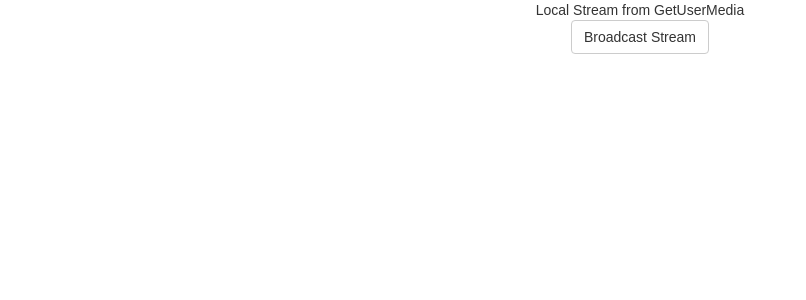
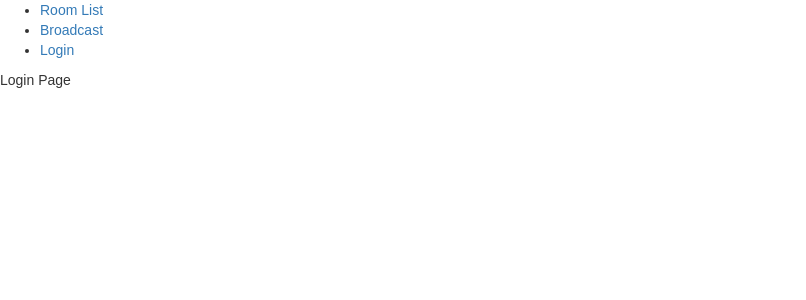
Before and after one commit to murillo128/media-server-test, a React (Create React App) app: page /login in a window 1280 px wide. Shown: the top 300 px of the page, without its empty margins (0-806 px from the left). Built offline with nearby package versions, Linux system fonts and the light colour scheme; no server answers.

Commit message:
routing added

```diff
--- a/package.json
+++ b/package.json
@@ -16,8 +16,9 @@
     "react": "^15.5.4",
     "react-bootstrap": "^0.31.0",
     "react-dom": "^15.5.4",
-    "react-router": "~3.0.2",
-    "react-router-bootstrap": "^0.23.3",
+    "react-router": "^4.1.1",
+    "react-router-bootstrap": "^0.24.2",
+    "react-router-dom": "^4.1.1",
     "semantic-sdp": "2.0.0",
     "uuid": "^3.0.1",
     "ws": "^2.0.2"
--- a/src/App.js
+++ b/src/App.js
@@ -1,49 +1,19 @@
 import React from 'react';
-import ReactDOM from 'react-dom';
-import { Router, Route, browserHistory, Link } from 'react-router';
 
 import './App.css';
-import RoomList from './pages/roomlist';
-import Broadcast from './pages/broadcast';
 
-import { Nav, Navbar, NavItem, Button, NavLink } from 'react-bootstrap';
-import { LinkContainer } from 'react-router-bootstrap';
+import Header from './components/header';
+import Main from './main';
 
-export default class App extends React.PureComponent {
+export default class App extends React.Component {
 
     render() {
 
-        let component = this.props.children || <Broadcast />;
-
         return (
-          <div className="App">
-
-              {/*<Navbar>*/}
-                  {/*<Navbar.Header>*/}
-                      {/*<Navbar.Brand>*/}
-                          {/*<a href="/">Medooze Media Server Example</a>*/}
-                      {/*</Navbar.Brand>*/}
-                  {/*</Navbar.Header>*/}
-                  {/*<Nav>*/}
-                      {/*/!*<LinkContainer to="/broadcast">*!/*/}
-                          {/*/!*<NavItem>Broadcast</NavItem>*!/*/}
-                      {/*/!*</LinkContainer>*!/*/}
-                      {/*/!*<LinkContainer to="/roomlist">*!/*/}
-                          {/*/!*<NavItem>RoomList</NavItem>*!/*/}
-                      {/*/!*</LinkContainer>*!/*/}
-                  {/*</Nav>*/}
-              {/*</Navbar>*/}
-
-              {component}
-
+          <div>
+              <Header />
+              <Main />
           </div>
         );
     }
 }
-
-// ReactDOM.render(<Router history={browserHistory}>
-//     <Route path='/' component={App}>
-//         <Route path='broadcast' component={Broadcast}></Route>
-//         <Route path='roomlist' component={RoomList}></Route>
-//     </Route>
-// </Router>, document.getElementById('root'));
--- /dev/null
+++ b/src/components/header.js
@@ -0,0 +1,17 @@
+import React from 'react';
+import { Link } from 'react-router-dom';
+
+const Header = () => (
+
+    <header>
+        <nav>
+            <ul>
+                <li><Link to='/roomlist'>Room List</Link></li>
+                <li><Link to='/broadcast'>Broadcast</Link></li>
+                <li><Link to='/login'>Login</Link></li>
+            </ul>
+        </nav>
+    </header>
+);
+
+module.exports = Header;
--- a/src/index.js
+++ b/src/index.js
@@ -2,8 +2,11 @@ import React from 'react';
 import ReactDOM from 'react-dom';
 import App from './App';
 import './index.css';
+import { BrowserRouter } from 'react-router-dom'
 
 ReactDOM.render(
-  <App />,
+    <BrowserRouter>
+        <App />
+    </BrowserRouter>,
   document.getElementById('root')
 );
--- /dev/null
+++ b/src/main.js
@@ -0,0 +1,18 @@
+import React from 'react';
+import { Route, Switch } from 'react-router-dom';
+import RoomList from './pages/roomlist';
+import Broadcast from './pages/broadcast';
+import Login from './pages/login';
+
+const Main = () => (
+    <main>
+        <Switch>
+            <Route exact path="/" component={RoomList} />
+            <Route path='/roomlist' component={RoomList}/>
+            <Route path='/broadcast' component={Broadcast}/>
+            <Route path='/login' component={Login} />
+        </Switch>
+    </main>
+)
+
+module.exports = Main;
--- a/src/pages/broadcast.js
+++ b/src/pages/broadcast.js
@@ -2,7 +2,7 @@ import React from 'react';
 import { Header, Button } from 'react-bootstrap';
 import Transport from '../components/transport';
 
-export default class Broadcast extends React.PureComponent {
+export default class Broadcast extends React.Component {
 
     constructor () {
         super();
--- a/src/pages/login.js
+++ b/src/pages/login.js
@@ -0,0 +1,12 @@
+import React from 'react';
+
+export default class Login extends React.Component {
+
+    constructor() {
+        super();
+    }
+
+    render() {
+        return (<div>Login Page</div>);
+    }
+}
--- a/src/pages/roomlist.js
+++ b/src/pages/roomlist.js
@@ -1,7 +1,7 @@
 import React from 'react';
 import axios from 'axios';
 
-export default class RoomList extends React.PureComponent {
+export default class RoomList extends React.Component {
     constructor() {
         super();
 
```
